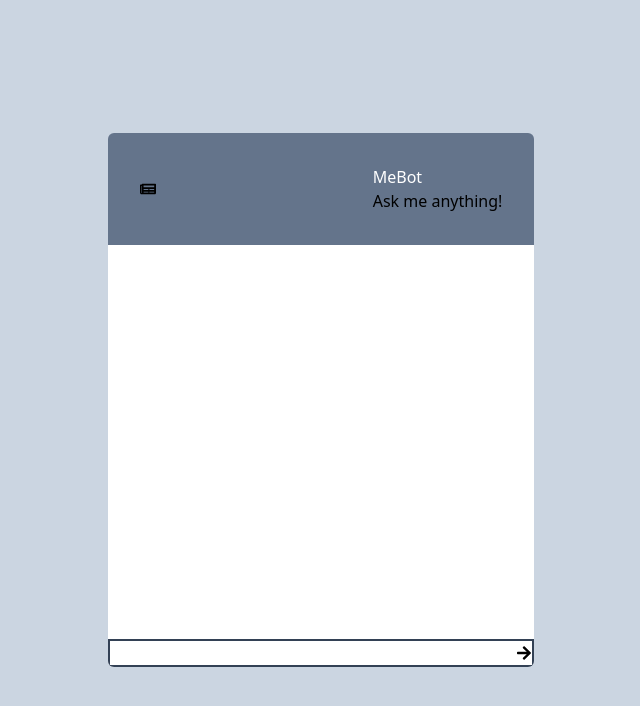
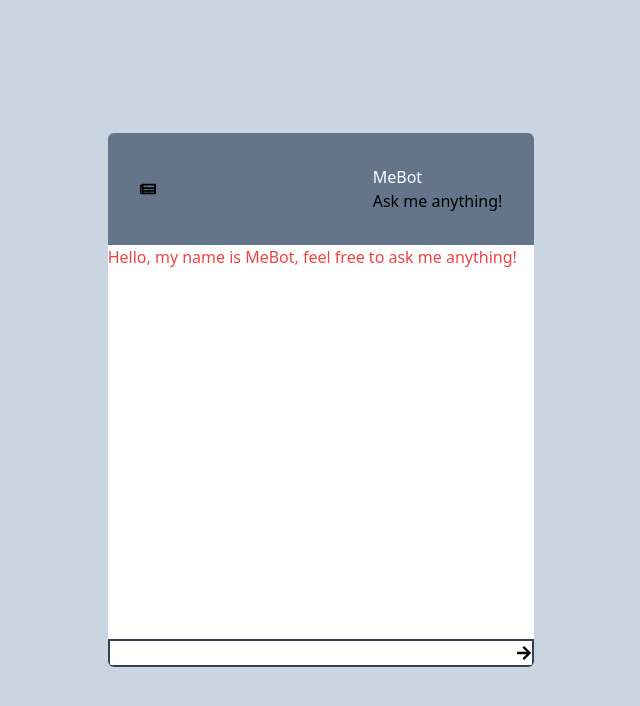
Before and after one commit to gwilliamleung/mebot, a React (Create React App) app: page / in a window 1280 px wide. Shown: the top 706 px of the page, without its empty margins (319-959 px from the left). Built offline with nearby package versions, Linux system fonts and the light colour scheme.

Commit message:
added instruction message

```diff
--- a/src/App.js
+++ b/src/App.js
@@ -81,6 +81,7 @@ function App() {
           </div>
         </div>
         <div className="h-full w-full bg-white justify-between rounded-b-md flex flex-col overflow-y-scroll">
+          <div className="text-red-500">Hello, my name is MeBot, feel free to ask me anything!</div>
             {conversationArr.map((message, index) => {
               if (index === 0) return null
               return (
```
